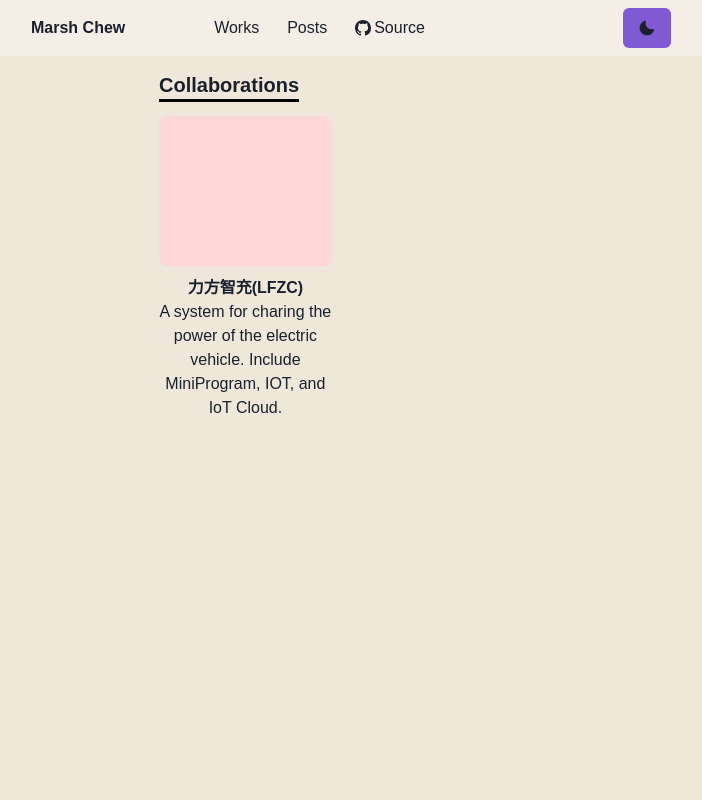
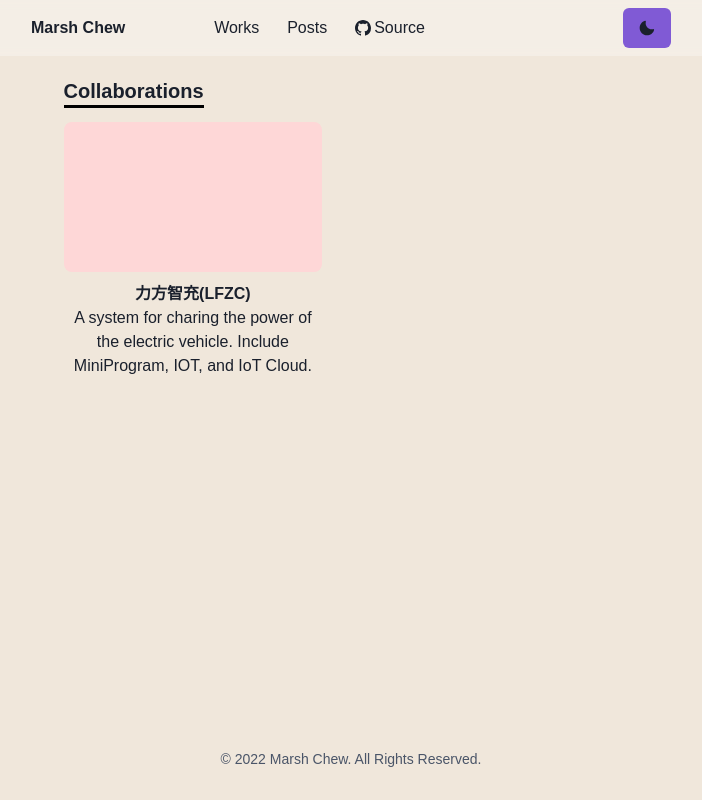
Before and after one commit to ryzencool/portolio, a React (Create React App) app: page /work in a window 1280 px wide. Shown: the whole page, without its empty margins (289-991 px from the left). Built offline with nearby package versions, Linux system fonts and the light colour scheme.

Commit message:
add work

```diff
--- a/src/App.tsx
+++ b/src/App.tsx
@@ -1,5 +1,5 @@
 import React from 'react';
-import { Box } from '@chakra-ui/layout';
+import { Box, Flex } from '@chakra-ui/layout';
 import AppBar from './components/AppBar';
 import Home from './pages/Home';
 import { useColorModeValue } from '@chakra-ui/color-mode';
@@ -10,19 +10,23 @@ import {
 } from "react-router-dom";
 import Work from './pages/Work';
 import Post from './pages/Post';
+import Footer from './components/Footer';
 function App() {
 
   const bg = useColorModeValue('rgb(240, 231, 219)', 'dark.900');
 
   return (
-    <Box bgColor={bg} width={'100vw'} minHeight={'100vh'}>
+    <Flex bgColor={bg} minWidth={'100vw'} minHeight={'100vh'} flexDir={'column'} alignItems={'center'}>
       <AppBar />
-      <Routes>
-        <Route index element={<Home />} />
-        <Route path='work' element={<Work/>} />
-        <Route path='post' element={<Post/>} />
-      </Routes>
-    </Box>
+      <Flex flex={1}>
+        <Routes>
+          <Route index element={<Home />} />
+          <Route path='work' element={<Work />} />
+          <Route path='post' element={<Post />} />
+        </Routes>
+      </Flex>
+      <Footer />
+    </Flex>
   );
 }
 
--- a/src/components/AppBar.tsx
+++ b/src/components/AppBar.tsx
@@ -32,7 +32,7 @@ export default function AppBar() {
                     <NavLink to={`post`}><Text >Posts</Text></NavLink>
                     <Flex dir='row' alignItems={'center'}>
                         <BsGithub />
-                        <chakra.a href='https://github.com/ryzencool'>
+                        <chakra.a href='https://github.com/ryzencool/portolio'>
                             <Text marginLeft={'3px'}>
                                 Source
                             </Text>
--- a/src/components/Footer.tsx
+++ b/src/components/Footer.tsx
@@ -1,7 +1,10 @@
+import { Box, Text } from '@chakra-ui/layout';
 import React from 'react'
 
 const Footer: React.FC = () => {
-    return <div></div>
+    return <Box marginTop={'20px'} paddingBottom={'30px'}>
+        <Text color={'gray.600'} fontSize={'sm'} align={'center'} >© 2022 Marsh Chew. All Rights Reserved.</Text>
+    </Box>
 }
 
 export default Footer;
--- /dev/null
+++ b/src/components/WorkContent.tsx
@@ -0,0 +1,27 @@
+import { Box, Flex, Text } from '@chakra-ui/react';
+import React from 'react'
+
+
+export interface WorkContentProps {
+    image: string;
+    appName: string;
+    appDescription: string;
+}
+
+const WorkContent: React.FC<WorkContentProps> = (props) => {
+    return (
+        <Box width={'45%'}>
+            <Box bgColor={'red.100'} height={'150px'} borderRadius={8}></Box>
+            <Flex flexDir={'column'} alignItems={'center'} marginTop={'10px'} >
+                <Text fontWeight={'bold'}>
+                    {props.appName}
+                </Text>
+                <Text textAlign={'center'}>
+                    {props.appDescription}
+                </Text>
+            </Flex>
+        </Box>
+    )
+}
+
+export default WorkContent;
--- a/src/pages/Work.tsx
+++ b/src/pages/Work.tsx
@@ -1,30 +1,35 @@
 import { Box, Flex, Text } from '@chakra-ui/layout';
 import React from 'react'
 import { MainTitle } from '../components/Sections';
+import { WorkContentProps } from '../components/WorkContent';
+import WorkContent from '../components/WorkContent';
 
 const Work: React.FC = () => {
+
+    const works: WorkContentProps[] = [
+        {
+            image: 'https://images.unsplash.com/photo-1588795909-b9f9f9f9f9f9?ixlib=rb-1.2.1&ixid=eyJhcHBfaWQiOjEyMDd9&auto=format&fit=crop&w=1350&q=80',
+            appName: '力方智充(LFZC)',
+            appDescription: 'A  system for charing the power of the electric vehicle. Include MiniProgram, IOT, and IoT Cloud.'
+        }
+    ]
+
     return (
-        <Flex flexDir={'column'} alignItems={'center'}>
-            <Flex flexDir={'column'} alignItems={'center'} width={'30%'} marginTop={'70px'}>
-                <Box width={'100%'}>
+        <Flex flexDir={'column'} alignItems={'center'} >
+            <Flex flexDir={'column'} alignItems={'center'} marginTop={'76px'}>
+                <Box width={'85%'} >
                     <MainTitle as={'span'}>Collaborations</MainTitle>
                     <Flex flexDir={'row'} justifyContent={'space-between'} marginTop={'16px'} gap={3} >
-                        <Box width={'45%'}>
-                            <Box bgColor={'red.100'} height={'150px'} borderRadius={8}></Box>
-                            <Flex flexDir={'column'} alignItems={'center'} marginTop={'10px'} >
-                                <Text fontWeight={'bold'}>
-                                    力方智充(LFZC)
-                                </Text>
-                                <Text textAlign={'center'}>
-                                    A  system for charing the power of the electric vehicle. Include MiniProgram, IOT, and IoT Cloud.
-                                </Text>
-                            </Flex>
-
-                        </Box>
+                        {
+                            works.map((work, index) =>
+                                <WorkContent key={index} {...work} />
+                            )
+                        }
                     </Flex>
                 </Box>
-            </Flex >
-        </Flex >)
+            </Flex>
+        </Flex>
+    )
 }
 
 export default Work;
```
Also changed, not shown: 1 other file (tests, documents, lock files or other folders).
